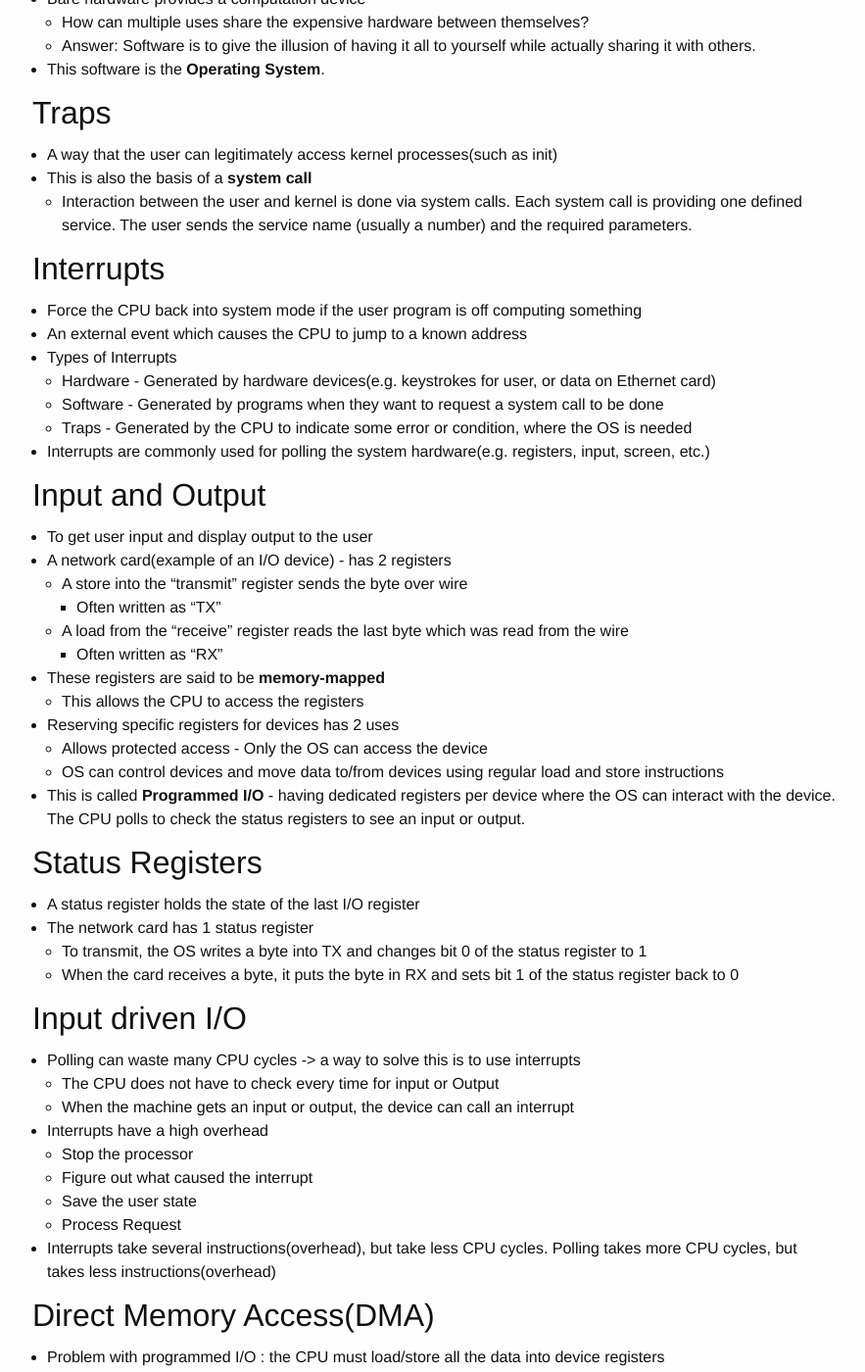
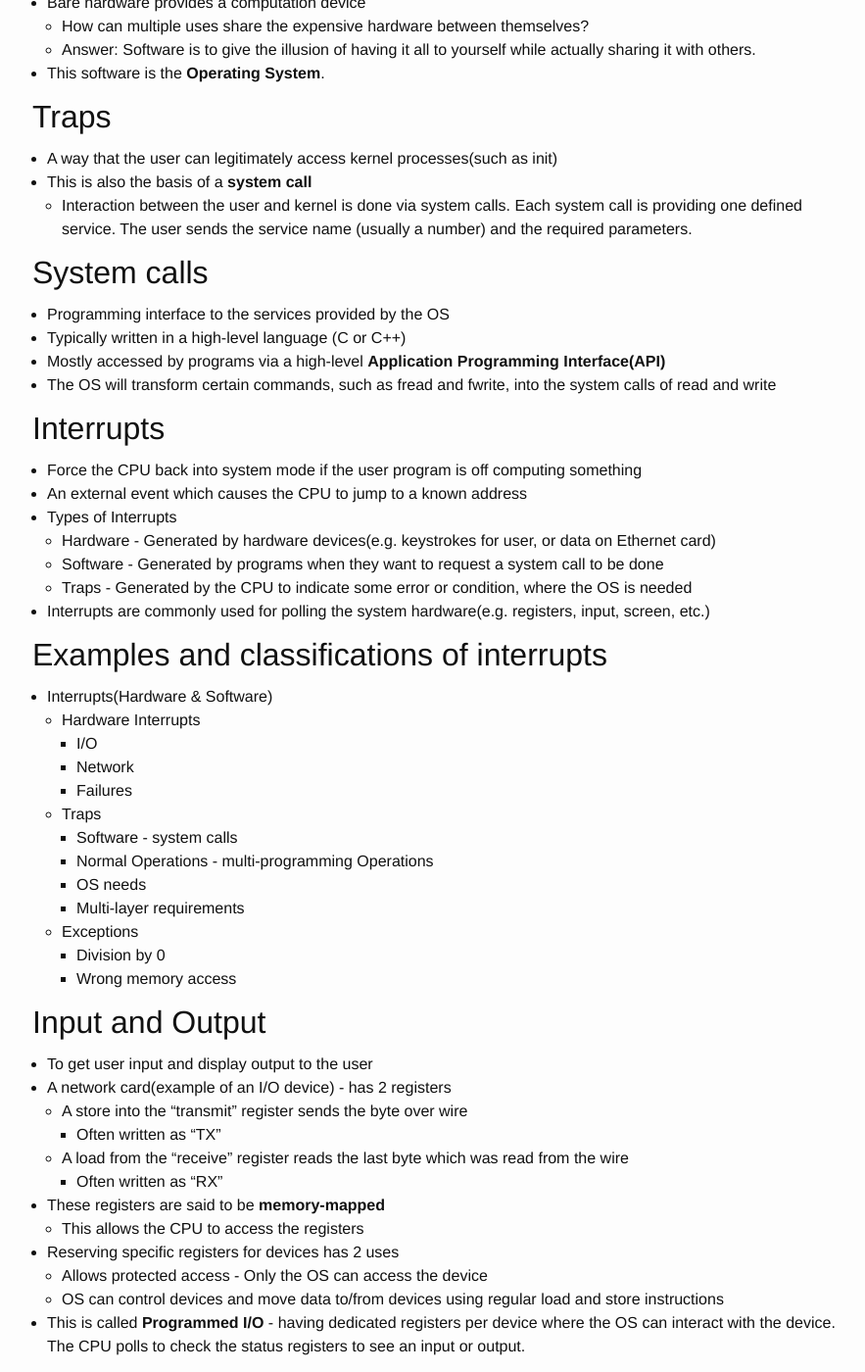
Before and after one commit to akhilbond/akhilbond.github.io, a Jekyll site: the page built from Courses/Intro_to_comp_systems/Intro_to_comp_systems.md, in a window 1280 px wide and 1400 px high, scrolled down 2901 px. Shown: the whole window at 98% size, without its empty margins (197-1080 px from the left). Built offline with Jekyll 4.4.1, drawn with Linux system fonts in a browser that asks for light colours; some of the changed text lies outside the part shown.

Commit message:
Intro to Comp Sys Lecture 1/31/17

```diff
--- a/Courses/Intro_to_comp_systems/Intro_to_comp_systems.md
+++ b/Courses/Intro_to_comp_systems/Intro_to_comp_systems.md
@@ -68,6 +68,7 @@ APPLICATION (USER)
     - Distribution
     - Scaling
 
+<hr>
 
 ## Computer Architecture Refresher
 
@@ -97,6 +98,7 @@ APPLICATION (USER)
   - Registers & 1 memory operand
   - Any combinations of registers and memory
 
+<hr>
 
 ## Process Management
 
@@ -122,6 +124,13 @@ APPLICATION (USER)
 - This is also the basis of a **system call**
   - Interaction between the user and kernel is done via system calls. Each system call is providing one defined service. The user sends the service name (usually a number) and the required parameters.
 
+## System calls
+
+- Programming interface to the services provided by the OS
+- Typically written in a high-level language (C or C++)
+- Mostly accessed by programs via a high-level **Application Programming Interface(API)**
+- The OS will transform certain commands, such as fread and fwrite, into the system calls of read and write
+
 ## Interrupts
 
 - Force the CPU back into system mode if the user program is off computing something
@@ -131,6 +140,22 @@ APPLICATION (USER)
   - Software - Generated by programs when they want to request a system call to be done
   - Traps - Generated by the CPU to indicate some error or condition, where the OS is needed
 - Interrupts are commonly used for polling the system hardware(e.g. registers, input, screen, etc.)
+
+## Examples and classifications of interrupts
+
+- Interrupts(Hardware & Software)
+  - Hardware Interrupts
+    - I/O
+    - Network
+    - Failures
+  - Traps
+    - Software - system calls
+    - Normal Operations - multi-programming Operations
+    - OS needs
+    - Multi-layer requirements
+  - Exceptions
+    - Division by 0
+    - Wrong memory access
 
 ## Input and Output
 
@@ -176,3 +201,26 @@ APPLICATION (USER)
 #### Difference between DMA and PIO
 
 - In PIO the CPU polls the status register to see when it is needed, however the DMA will not need polling and cause an interrupt when it needs the CPU
+
+## How the machine boots
+
+- The process of starting the OS is called **booting**
+- Boot protocol in modern machines is a 3-stage process
+  1. CPU starts executing from a fixed address
+  2. Firmware loads the boot loader - ROM contains the "boot" code
+  3. Boot loader loads the OS
+
+## Microkernel System Structure
+
+- Moves as much from the kernel to user space
+- Mach is an example of Microkernel
+  - Mac OS X kernel is partially based on Mach
+- Communication takes place between user modules using message passing
+
+## Modules
+
+- Many modern Operating Systems implement **loadable kernel modules**
+
+## Process and Threads
+
+-
```
